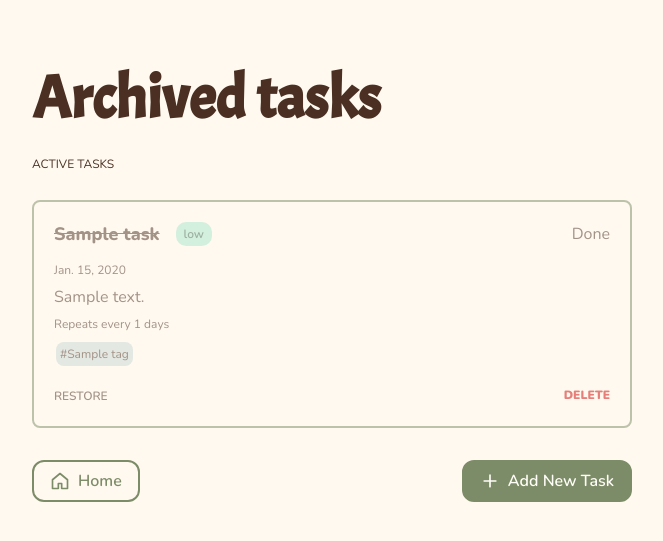
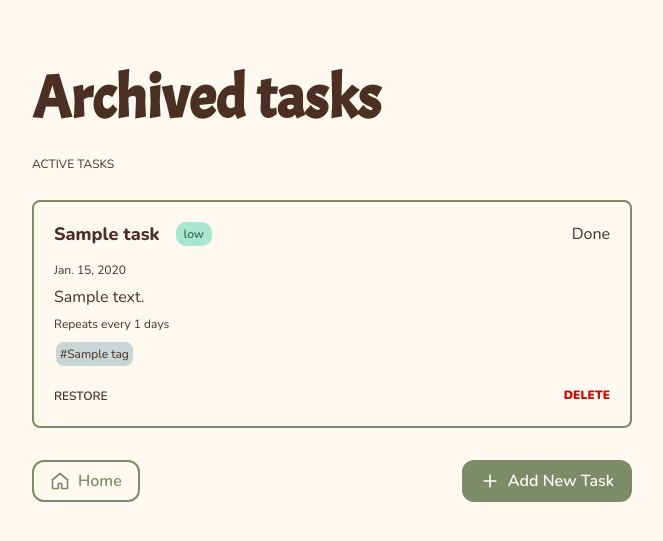
Before and after one commit to ruzanna-w/django-todo-list, a Django app: page /tasks/archive/ in a window 1280 px wide. Shown: the part 137-678 px from the top of the page, without its empty margins (308-971 px from the left). Run offline with Django 5.2, Linux system fonts and the light colour scheme; tables that the repository leaves empty hold one stand-in row (values such as "Sample post").

Commit message:
style: improve archived tasks list design

```diff
--- a/tasks/static/tasks/css/style.css
+++ b/tasks/static/tasks/css/style.css
@@ -657,14 +657,6 @@ form.restore-btn {
     padding: 0;
 }
 
-.tasks-checkbox.status-done {
-    opacity: 0.5;
-}
-
-.tasks-checkbox.status-done .task-title {
-    text-decoration: line-through;
-}
-
 /* ===== TAG LIST ===== */
 .tag-list {
     display: flex;
```
